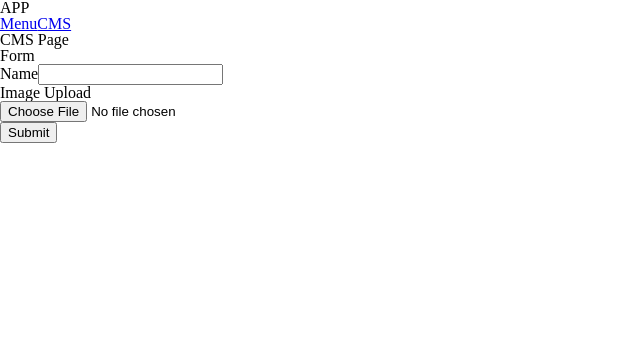
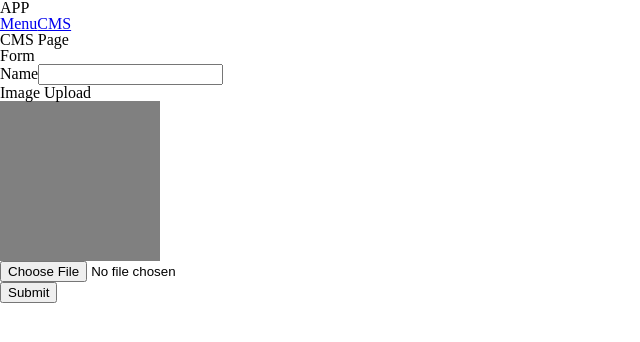
Before and after one commit to maladr0it/onigiri, a React app: page /cms in a window 1280 px wide. Shown: the top 342 px of the page, without its empty margins (0-640 px from the left). Built offline with nearby package versions, Linux system fonts and the light colour scheme.

Commit message:
add image upload preview

```diff
--- a/src/app/CMS/EditItemForm.tsx
+++ b/src/app/CMS/EditItemForm.tsx
@@ -1,17 +1,32 @@
 import React from "react";
 import { useFormik, FormikProvider } from "formik";
 
-import { storage } from "../services";
+import { db, storage } from "../services";
 import { ImageUpload } from "./ImageUpload";
 
+interface FormValues {
+  name?: string;
+  imageUrl?: string;
+  imageUpload: File | null;
+}
+
 export const EditItemForm = () => {
-  const formik = useFormik({
+  const formik = useFormik<FormValues>({
     initialValues: {
       name: "",
-      image: null,
+      imageUrl: "",
+      imageUpload: null,
     },
-    onSubmit: (values) => {
-      console.log(values);
+    onSubmit: async (values) => {
+      const { imageUpload, imageUrl, ...rest } = values;
+
+      let url = imageUrl;
+      if (imageUpload) {
+        url = await storage.uploadMenuItem(imageUpload);
+        console.log(url);
+      }
+
+      db.addFoodItem({ imageUrl: url, ...rest });
     },
   });
 
@@ -32,7 +47,7 @@ export const EditItemForm = () => {
           autoComplete="off"
           {...formik.getFieldProps("name")}
         />
-        <ImageUpload name="image" />
+        <ImageUpload name="imageUpload" imageUrl={formik.values.imageUrl} />
         <button type="submit">Submit</button>
       </form>
     </FormikProvider>
--- a/src/app/CMS/ImageUpload.tsx
+++ b/src/app/CMS/ImageUpload.tsx
@@ -1,23 +1,64 @@
-import React from "react";
+import React, { useState, useEffect } from "react";
+import styled from "styled-components";
 import { useField } from "formik";
+
+const PreviewContainer = styled.div`
+  height: 10rem;
+  width: 10rem;
+  background: grey;
+`;
+
+const Preview = styled.img`
+  width: 100%;
+  height: 100%;
+  object-fit: cover;
+`;
 
 interface Props {
   name: string;
+  imageUrl?: string;
 }
 
-export const ImageUpload: React.FC<Props> = ({ name }) => {
+export const ImageUpload: React.FC<Props> = ({ name, imageUrl }) => {
   const [field, _, helpers] = useField({
     name,
     type: "file",
   });
+  const [thumbnail, setThumbnail] = useState<string | null>(null);
+
+  useEffect(() => {
+    if (!field.value) {
+      setThumbnail(null);
+      return;
+    }
+    const reader = new FileReader();
+    reader.onloadend = () => {
+      setThumbnail(reader.result as string);
+    };
+    reader.readAsDataURL(field.value);
+  }, [field.value]);
+
+  const renderPreview = () => {
+    if (thumbnail) {
+      return <Preview src={thumbnail} alt="Preview of uploaded image" />;
+    } else if (imageUrl) {
+      return <Preview src={imageUrl} alt="Preview of current image" />;
+    } else {
+      return null;
+    }
+  };
 
   return (
     <div>
       <h2>Image Upload</h2>
+      <PreviewContainer>{renderPreview()}</PreviewContainer>
       <input
         type="file"
         onChange={(e) => {
-          helpers.setValue(e.currentTarget.files?.[0] || null);
+          const file = e.currentTarget.files?.[0];
+          if (file) {
+            helpers.setValue(file);
+          }
         }}
       />
     </div>
--- a/src/app/services/db.ts
+++ b/src/app/services/db.ts
@@ -9,9 +9,9 @@ export interface MenuDoc {
 }
 
 export interface FoodItemDoc {
-  name: string;
-  image: string;
-  rating: number;
+  name?: string;
+  imageUrl?: string;
+  ratig?: number;
 }
 
 const db = firebase.firestore();
@@ -43,3 +43,9 @@ export const listenForFoodItem = (
       onChange(doc);
     });
 };
+
+export const addFoodItem = async (data: FoodItemDoc) => {
+  console.log("adding", data);
+
+  return db.collection("foodItems").add(data);
+};
--- a/src/app/services/storage.ts
+++ b/src/app/services/storage.ts
@@ -5,6 +5,7 @@ const storage = firebase.storage();
 const storageRef = storage.ref();
 const menuItemsRef = storageRef.child("menuItems");
 
-console.log(menuItemsRef);
-
-export const test = 5;
+export const uploadMenuItem = async (file: File) => {
+  const snapshot = await menuItemsRef.put(file);
+  return snapshot.ref.getDownloadURL();
+};
```
